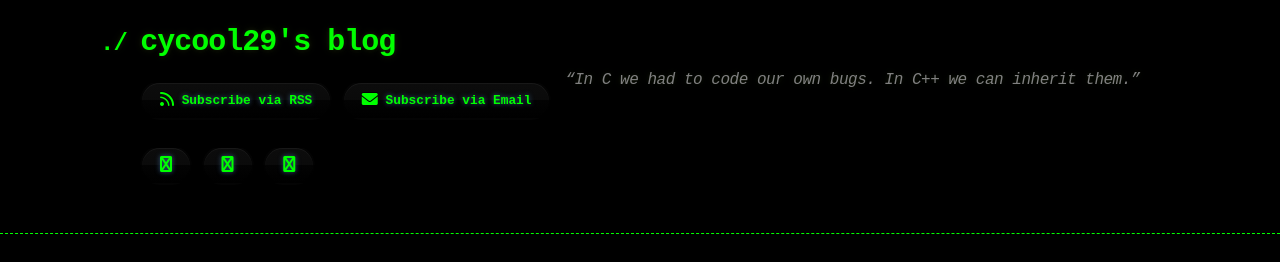
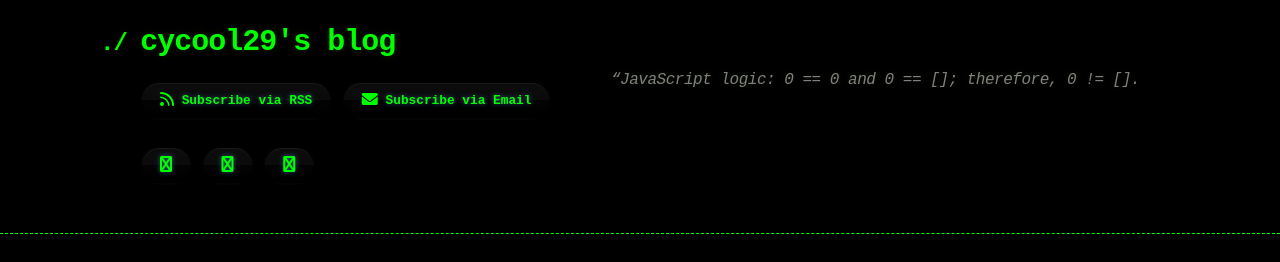
Before and after one commit to cycool29/cycool29.github.io, a Jekyll site: the page built from index.md, in a window 1280 px wide and 900 px high. Shown: the top 262 px of the window. Built offline with Jekyll 4.4.1, drawn with Linux system fonts in a browser that asks for light colours; a style sheet for code colours, icons or effects is not loaded.

Commit message:
Update quotes

```diff
--- a/_config.yml
+++ b/_config.yml
@@ -1,5 +1,5 @@
 title: cycool29's blog
-description: "“In C we had to code our own bugs. In C++ we can inherit them.” "
+description: "“JavaScript logic: 0 == 0 and 0 == []; therefore, 0 != []. "
 bio: A high school student. Intermediate in Python, Git, Bash. Learning JavaScript. He/Him. "
 author: cycool29
 url: https://cycool29.github.io
```
